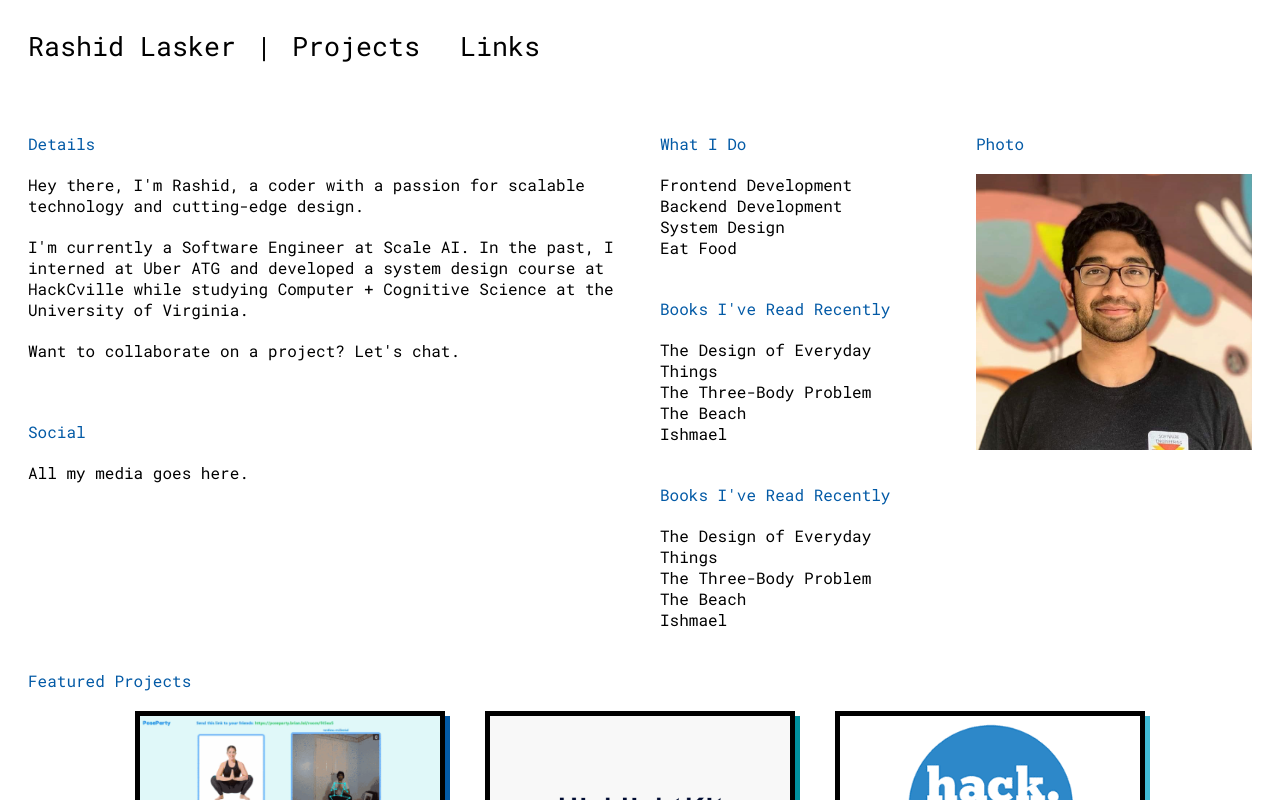
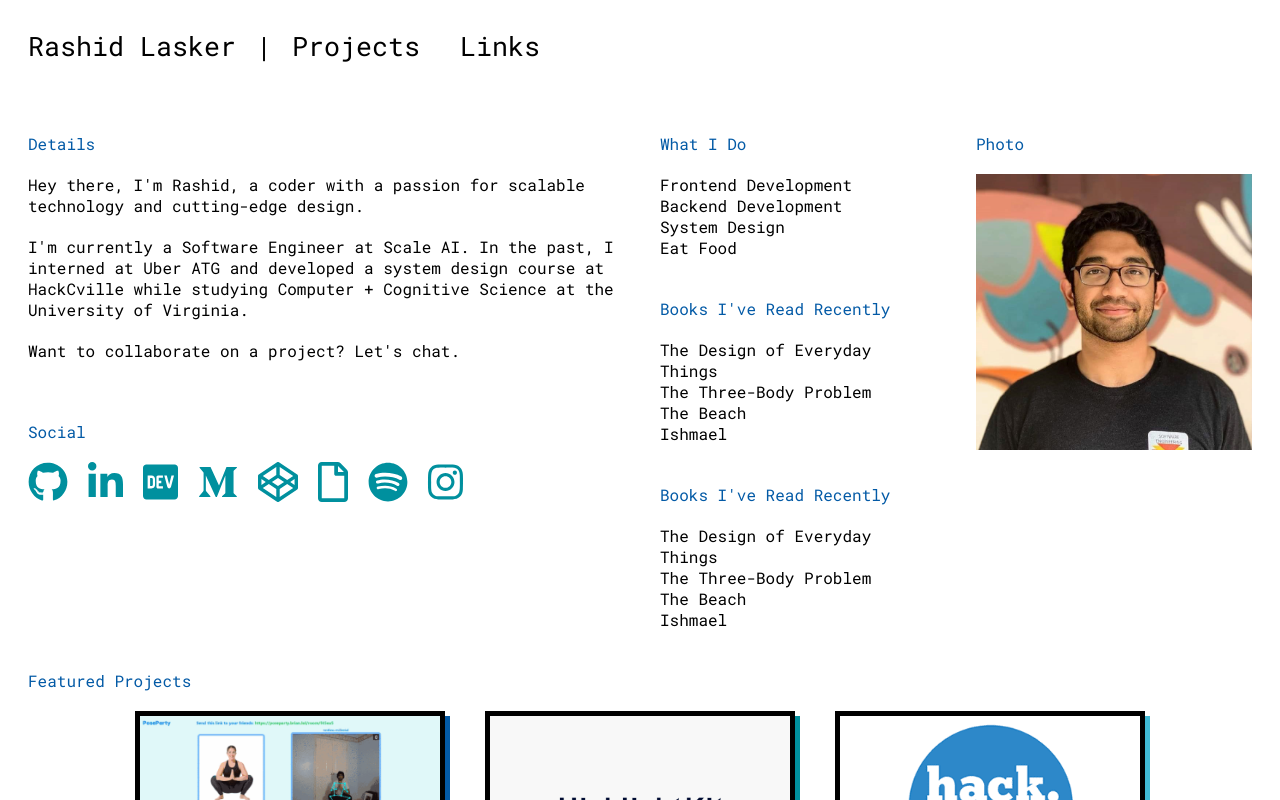
Before and after one commit to rashidlasker/rashidlasker.github.io, a React (Create React App) app: page / in a window 1280 px wide. Shown: the top 800 px of the page. Built offline with nearby package versions, Linux system fonts and the light colour scheme.

Commit message:
add social media icons

```diff
--- a/package.json
+++ b/package.json
@@ -3,6 +3,11 @@
   "version": "0.1.0",
   "private": true,
   "dependencies": {
+    "@fortawesome/fontawesome-svg-core": "^1.2.28",
+    "@fortawesome/free-brands-svg-icons": "^5.13.0",
+    "@fortawesome/free-regular-svg-icons": "^5.13.0",
+    "@fortawesome/free-solid-svg-icons": "^5.13.0",
+    "@fortawesome/react-fontawesome": "^0.1.9",
     "node-sass": "^4.14.1",
     "react": "^16.13.1",
     "react-dom": "^16.13.1",
--- a/src/data/links.json
+++ b/src/data/links.json
@@ -1,44 +1,34 @@
 {
     "github": {
         "title": "Github",
-        "icon": "github.png",
-        "background-color": "#6e5494",
         "link": "https://github.com/rashidlasker"
     },
     "linkedin": {
         "title": "LinkedIn",
-        "icon": "linkedin.png",
-        "background-color": "#0077b5",
         "link": "https://linkedin.com/in/rashidlasker/"
     },
     "devpost": {
         "title": "Devpost",
-        "icon": "devpost.png",
-        "background-color": "#003E54",
         "link": "https://devpost.com/rashidlasker"
     },
     "medium": {
         "title": "Medium",
-        "icon": "medium.png",
-        "background-color": "#00ab6c",
         "link": "https://medium.com/@rashidlasker"
     },
     "codepen": {
         "title": "Codepen",
-        "icon": "codepen.png",
-        "background-color": "#0ebeff",
         "link": "https://codepen.io/rashidlasker/"
     },
     "resume": {
         "title": "Resume",
-        "icon": "resume.png",
-        "background-color": "#204056",
         "link": "http://docdro.id/qwKrlFH"
     },
     "spotify": {
         "title": "Spotify",
-        "icon": "spotify.png",
-        "background-color": "#1db954",
         "link": "https://open.spotify.com/user/22cxvog4zrc6ynlg4p26vbdtq"
+    },
+    "instagram": {
+        "title": "Instagram",
+        "link": "https://www.instagram.com/rashidlasker/"
     }
 }
--- a/src/index.scss
+++ b/src/index.scss
@@ -23,6 +23,16 @@ a {
 .content {
   max-width: $break-large;
   margin: 0 auto;
+}
+
+.icon {
+  font-size: 40px;
+  margin-right: 20px;
+  margin-bottom: 20px;
+  color: nth($colors, 2);
+  &:hover{
+    color: nth($colors, 3);
+  }
 }
 
 ///////////////////////////////////// NAV /////////////////////////////////////
--- a/src/views/Home.js
+++ b/src/views/Home.js
@@ -2,6 +2,18 @@ import React from 'react';
 import ProfilePic from '../img/rashid.JPG'
 import ProjectList from '../components/ProjectList';
 import projectData from '../data/projects.json';
+import linkData from '../data/links.json';
+import { FontAwesomeIcon } from '@fortawesome/react-fontawesome';
+import { faFile } from '@fortawesome/free-regular-svg-icons';
+import {
+  faGithub,
+  faLinkedinIn,
+  faDev,
+  faMediumM,
+  faCodepen,
+  faSpotify,
+  faInstagram,
+} from '@fortawesome/free-brands-svg-icons';
 
 const Home = () => {
   let featuredProjects = {};
@@ -10,6 +22,26 @@ const Home = () => {
       featuredProjects[key] = projectData[key];
     }
   }
+
+  const iconMapping = {
+    'github': faGithub,
+    'linkedin': faLinkedinIn,
+    'devpost': faDev,
+    'medium': faMediumM,
+    'codepen': faCodepen,
+    'resume': faFile,
+    'spotify': faSpotify,
+    'instagram': faInstagram
+  }
+
+  const links = Object.keys(linkData).map(key => (
+    <a href={linkData[key]['link']} alt={linkData[key]['title']}>
+      <FontAwesomeIcon
+        icon={iconMapping[key]}
+        className="icon"
+      />
+    </a>
+  ))
 
   return (
     <div className="bio-content">
@@ -22,7 +54,7 @@ const Home = () => {
         </div>
         <div className="bio-subsection">
           <div className="bio-title">Social</div>
-          <div className="bio-text">All my media goes here.</div>
+          {links}
         </div>
       </div>
       <div className="bio-section lists">
```
Also changed, not shown: 1 other file (tests, documents, lock files or other folders).
